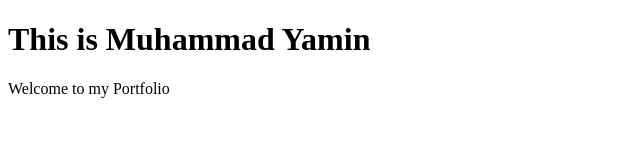
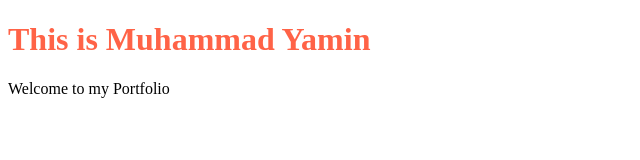
Before and after one commit to myamin66/myamin66.github.io, a plain HTML site: page index.html in a window 1280 px wide. Shown: the whole page, without its empty margins (0-640 px from the left). Drawn offline with Linux system fonts and the light colour scheme.

Commit message:
initial commit

```diff
--- a/index.html
+++ b/index.html
@@ -7,7 +7,7 @@
     <title>Yamin Portfolio</title>
 </head>
 <body>
-    <h1>This is Muhammad Yamin</h1>
+    <h1 style="color: tomato;">This is Muhammad Yamin</h1>
     <p>Welcome to my Portfolio</p>
 </body>
 </html>
```
